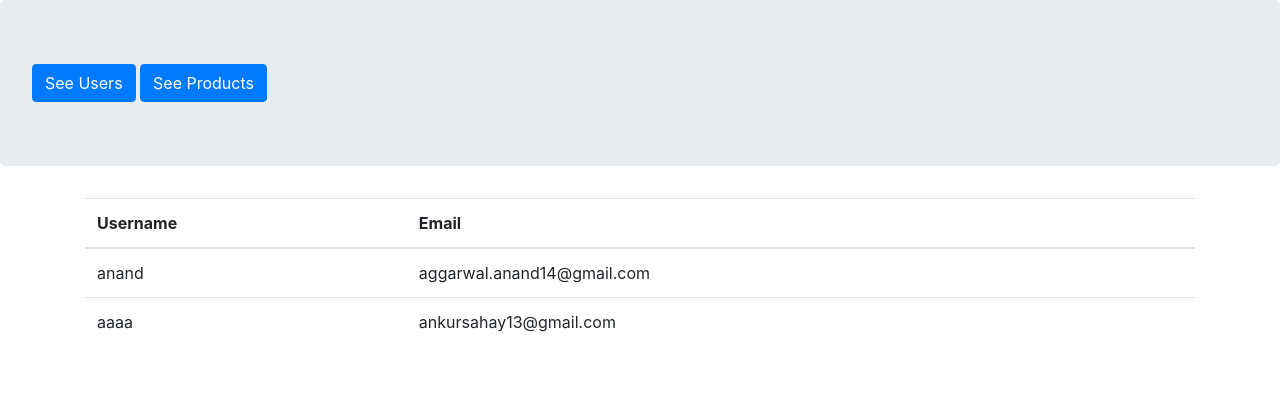
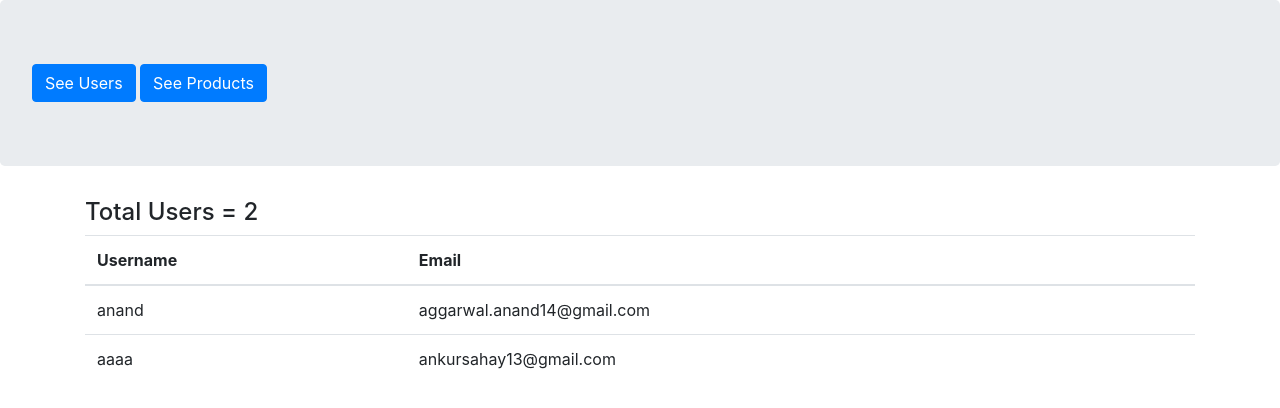
Before and after one commit to anandagr21/flask_assignment, a Flask app: page /seeUsers in a window 1280 px wide. Shown: the top 408 px of the page. Run offline with Flask 2, Linux system fonts and the light colour scheme; data comes from the database, SQL or seed files in the repository; some libraries are stand-ins or nearby versions.

Commit message:
Initial Commit

```diff
--- a/app.py
+++ b/app.py
@@ -127,15 +127,14 @@ def addProducts():
 
 
 @app.route('/seeProducts')
-@login_required
 def seeProducts():
-    return render_template('admin.html', products=Products.query.all())
+    return render_template('admin.html', products=Products.query.all(),countProducts = Products.query.count())
 
 
 @app.route('/seeUsers')
 def seeUsers():
 
-    return render_template('admin.html', users=User.query.all())
+    return render_template('admin.html', users=User.query.all(),countUsers = User.query.count())
 
 
 @app.route('/search', methods=['GET', 'POST'])
--- a/templates/admin.html
+++ b/templates/admin.html
@@ -36,7 +36,15 @@
         >See Products</a
       >
     </div>
+    {% if products %}
+    <div class="container">
+      <h4>Total products = {{ countProducts }}</h4>
+    </div>{% endif %}
 
+    {% if users %}
+    <div class="container">
+      <h4>Total Users = {{ countUsers }}</h4>
+    </div>{% endif %}
     <div class="container">
       <table class="table table-hover">
         {% if users %}
```
